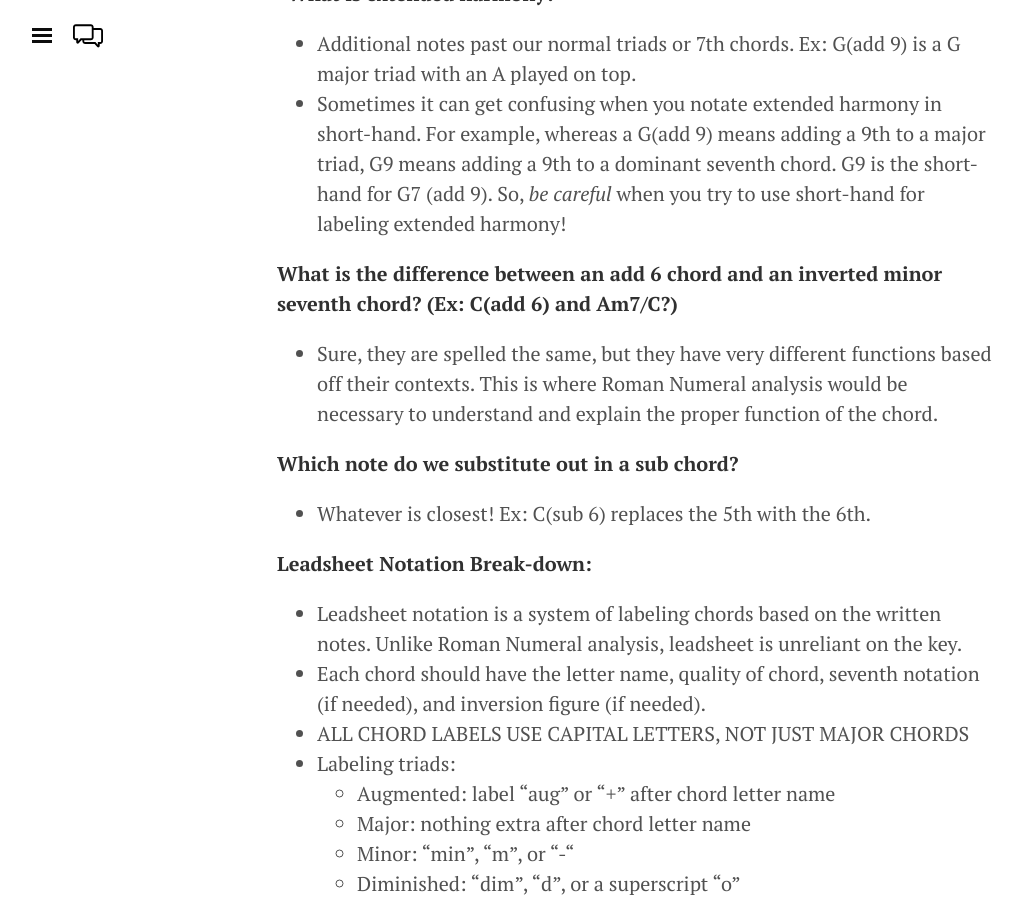
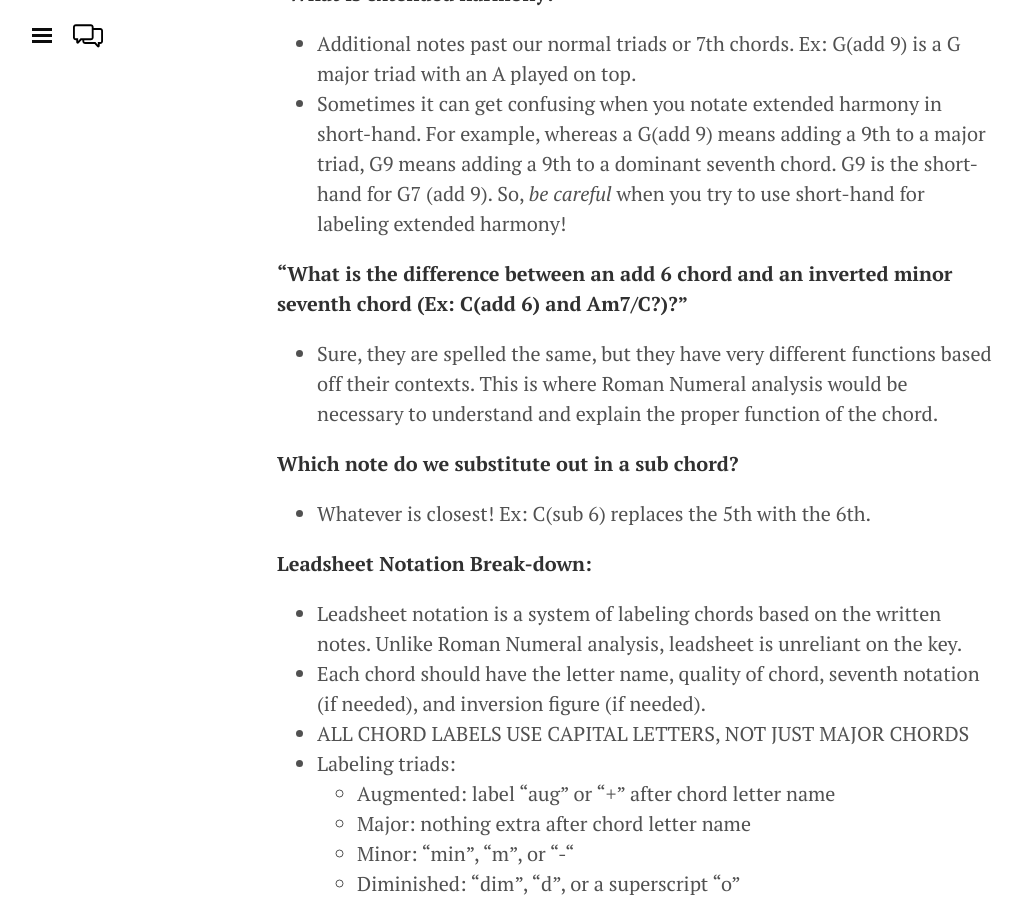
Before and after one commit to intmus/inttheory, a Jekyll site: the page built from _03-triads-7chords-leadsheet/c2-leadsheetnotation.md, in a window 1280 px wide and 900 px high, scrolled down 611 px. Shown: the whole window, without its empty margins (3-1025 px from the left). Built offline with Jekyll 4.4.1, drawn with Linux system fonts in a browser that asks for light colours.

Commit message:
Quick update

```diff
--- a/_03-triads-7chords-leadsheet/c2-leadsheetnotation.md
+++ b/_03-triads-7chords-leadsheet/c2-leadsheetnotation.md
@@ -15,7 +15,7 @@ title: Discussion 3c - Leadsheet Notation
 - Additional notes past our normal triads or 7th chords. Ex: G(add 9) is a G major triad with an A played on top.
 - Sometimes it can get confusing when you notate extended harmony in short-hand. For example, whereas a G(add 9) means adding a 9th to a major triad, G9 means adding a 9th to a dominant seventh chord. G9 is the short-hand for G7 (add 9). So, *be careful* when you try to use short-hand for labeling extended harmony!
 
-**What is the difference between an add 6 chord and an inverted minor seventh chord? (Ex: C(add 6) and Am7/C?)**
+**"What is the difference between an add 6 chord and an inverted minor seventh chord (Ex: C(add 6) and Am7/C?)?"**
 - Sure, they are spelled the same, but they have very different functions based off their contexts. This is where Roman Numeral analysis would be necessary to understand and explain the proper function of the chord.
 
 **Which note do we substitute out in a sub chord?**
```
